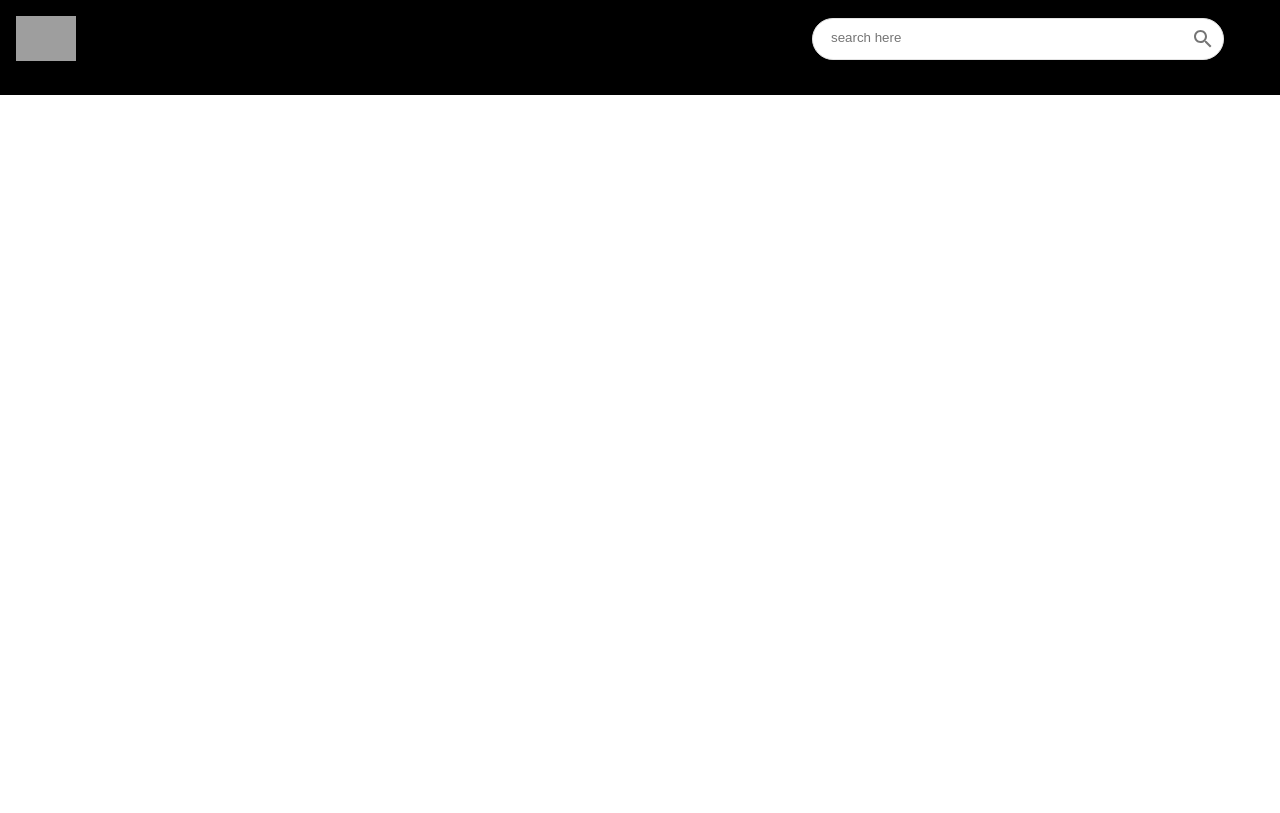
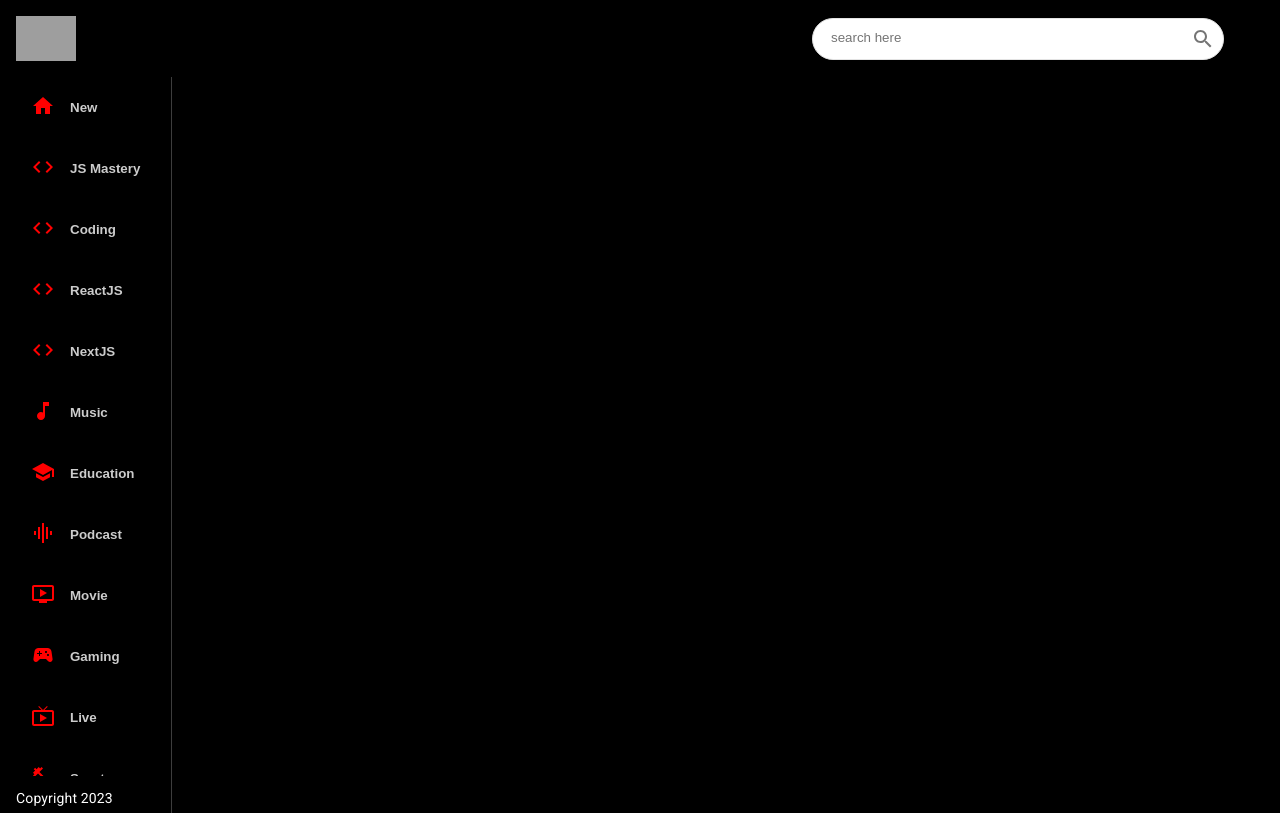
Before and after one commit to nikeshad254/youtube-clone-application, a React (Create React App) app: page / in a window 1280 px wide. Built offline with nearby package versions, Linux system fonts and the light colour scheme; grey boxes are pictures that could not be loaded.

Commit message:
feed styling and sidebar made

```diff
--- a/src/components/Feed.jsx
+++ b/src/components/Feed.jsx
@@ -1,10 +1,16 @@
+import { Box, Stack, Typography } from '@mui/material'
 import React from 'react'
+import Sidebar from './Sidebar'
 
 const Feed = () => {
   return (
-    <div>
-      feed
-    </div>
+    <Stack sx={{ flexDirection: {sx: "column", md: "row"}}}>
+      <Box sx={{height: {sx: 'auto', md: '92vh'}, borderRight: '1px solid #3d3d3d', px: {sx: 0, md: 2}}}>
+        <Sidebar />
+        <Typography className='copyright' variant='body2' sx={{mt: 1.5, color: '#fff'}} >Copyright 2023 </Typography>
+
+      </Box>
+    </Stack>
   )
 }
 
--- /dev/null
+++ b/src/components/Sidebar.jsx
@@ -0,0 +1,43 @@
+import { Stack } from "@mui/material";
+import React from "react";
+import { categories } from "../utils/constants";
+
+const selectedCategory = "name";
+
+const Sidebar = () => (
+  <Stack
+    direction="row"
+    sx={{
+      overflowY: "auto",
+      height: { sx: "auto", md: "95%" },
+      flexDirection: { md: "column" },
+    }}
+  >
+    {categories.map((category) => (
+      <button
+        className="category-btn"
+        style={{
+          background: category.name === selectedCategory && "#FC1503",
+          color: "white",
+        }}
+        key={category.name}
+      >
+        <span
+          style={{
+            color: category.name === selectedCategory ? "white" : "red",
+            marginRight: "15px",
+          }}
+        >
+          {category.icon}
+        </span>
+        <span
+          style={{ opacity: category.name === selectedCategory ? "1" : "0.8" }}
+        >
+          {category.name}
+        </span>
+      </button>
+    ))}
+  </Stack>
+);
+
+export default Sidebar;
--- a/src/components/index.js
+++ b/src/components/index.js
@@ -4,3 +4,4 @@
 export {default as SearchFeed} from './SearchFeed';
 export {default as VideoDetail} from './VideoDetail';
 export {default as SearchBar} from './SearchBar';
+export {default as Sidebar} from './Sidebar';
```
